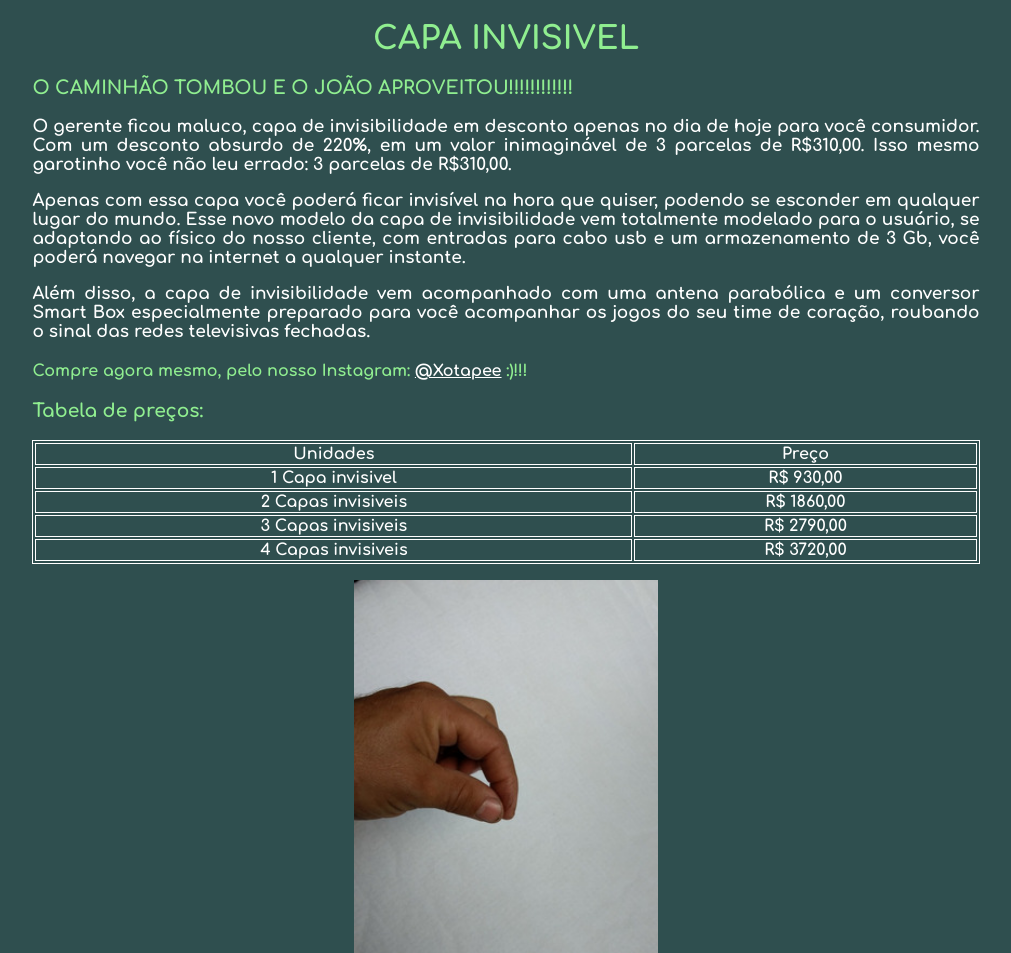
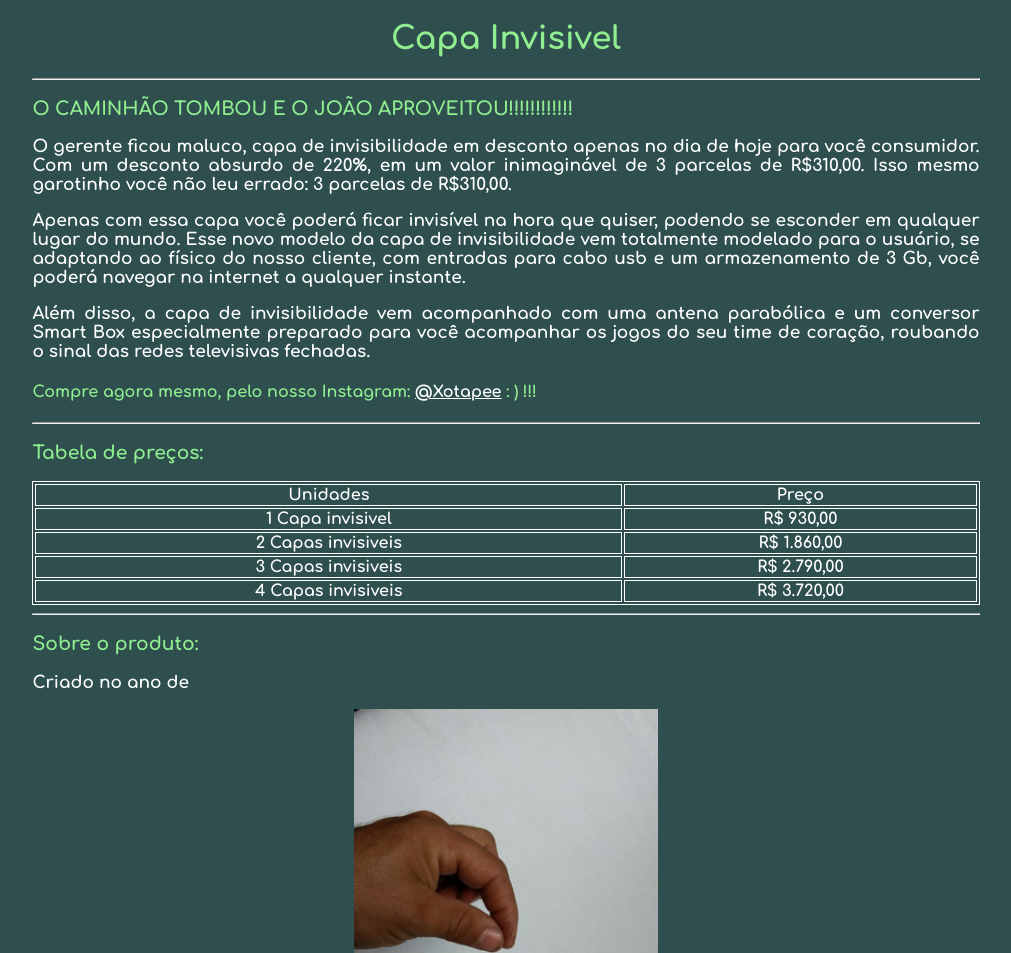
Before and after one commit to Xotapejoao/capa-invisivel-vendas, a plain HTML site: page index.html in a window 1280 px wide. Shown: the top 953 px of the page, without its empty margins (134-1145 px from the left). Drawn offline with Linux system fonts and the light colour scheme.

Commit message:
versão 3

```diff
--- a/index.html
+++ b/index.html
@@ -8,7 +8,8 @@
 	<link href="https://fonts.googleapis.com/css2?family=Comfortaa:wght@700&display=swap" rel="stylesheet">
 </head>
 <body>
-	<h1>CAPA INVISIVEL</h1>
+	<h1>Capa Invisivel</h1>
+  <hr>
 	<h3>O CAMINHÃO TOMBOU E O JOÃO APROVEITOU!!!!!!!!!!!!
 	</h3>
 <p>O gerente ficou maluco, capa de invisibilidade em desconto apenas no dia de hoje para você consumidor. Com um desconto absurdo de 220%, em um valor inimaginável de 3 parcelas de R$310,00. Isso mesmo garotinho você não leu errado: 3 parcelas de R$310,00.
@@ -17,7 +18,9 @@
 <p> Apenas com essa capa você poderá ficar invisível na hora que quiser, podendo se esconder em qualquer lugar do mundo. Esse novo modelo da capa de invisibilidade vem totalmente modelado para o usuário, se adaptando ao físico do nosso cliente, com entradas para cabo usb e um armazenamento de 3 Gb, você poderá navegar na internet a qualquer instante. </p>
 
 <p> Além disso, a capa de invisibilidade vem acompanhado com uma antena parabólica e um conversor Smart Box especialmente preparado para você acompanhar os jogos do seu time de coração, roubando o sinal das redes televisivas fechadas. </p>
-<h4>Compre agora mesmo, pelo nosso Instagram: <a href="https://www.instagram.com/xotapeee/?hl=pt-br">@Xotapee</a> :)!!!</h4>
+<h4>Compre agora mesmo, pelo nosso Instagram: <a href="https://www.instagram.com/xotapeee/?hl=pt-br">@Xotapee</a> : ) !!!</h4>
+
+<hr>
 
 <h3>Tabela de preços:</h3>
 <table style="width:100%">
@@ -31,26 +34,31 @@
   </tr>
   <tr>
     <td> 2 Capas invisiveis</td>
-    <td>R$ 1860,00</td>
+    <td>R$ 1.860,00</td>
   </tr>
   <tr>
     <td> 3 Capas invisiveis</td>
-    <td>R$ 2790,00</td>
+    <td>R$ 2.790,00</td>
   </tr>
    <tr>
     <td> 4 Capas invisiveis</td>
-    <td>R$ 3720,00</td>
+    <td>R$ 3.720,00</td>
   </tr>
 </table>
+<hr>
+
+<h3>Sobre o produto:</h3>
+<p>Criado no ano de </p>
 
 
 <figure>
-	<img src="img/desisto.png">
+	<a href="https://www.youtube.com/watch?v=K94w5E-ZGgc"><img src="img/desisto.png"></a>
 
 </figure>
 
 <h6>°Foto meramente ilustrativa (mão não inclusa no pacote)</h6>
 
 
+
 </body>
 </html>
```
